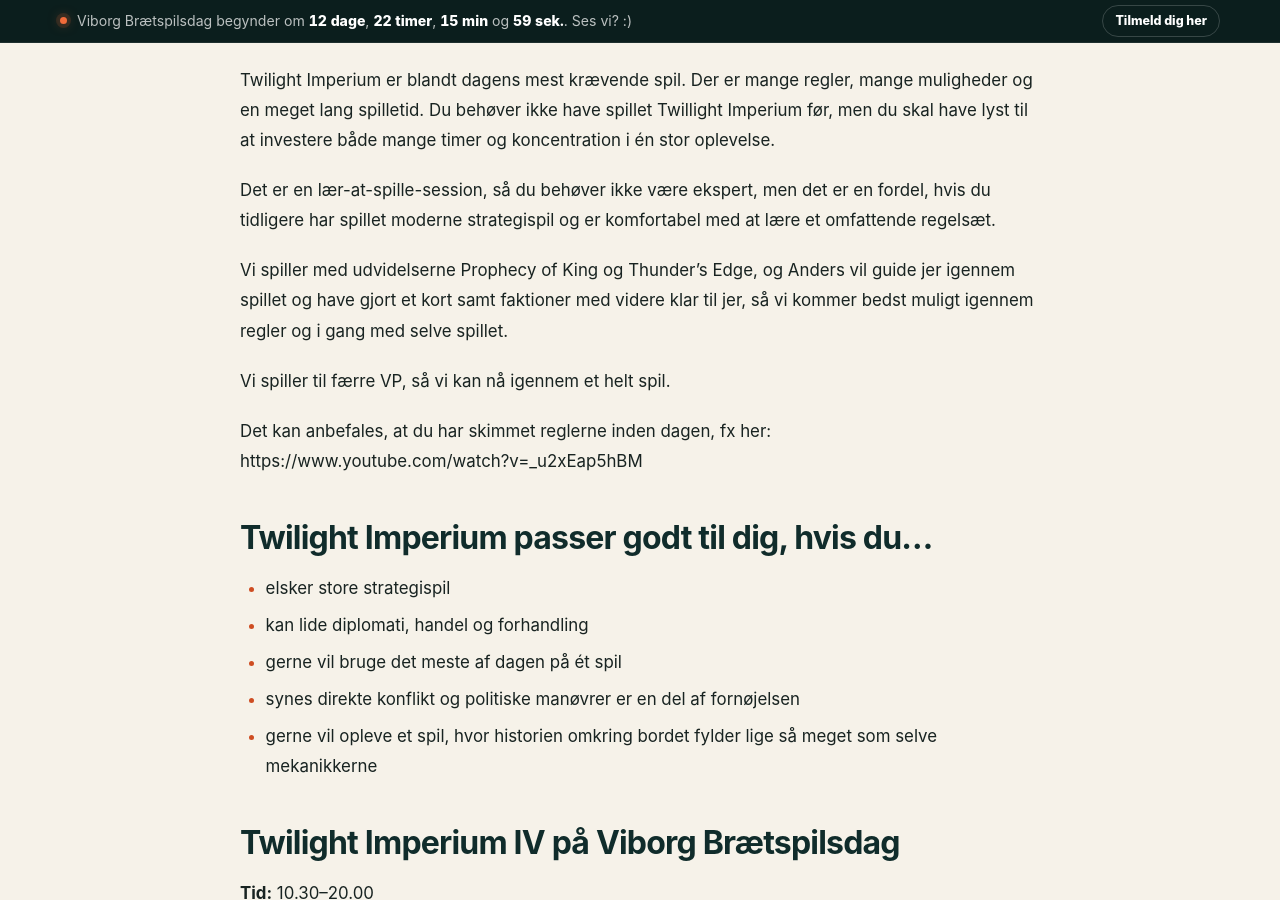
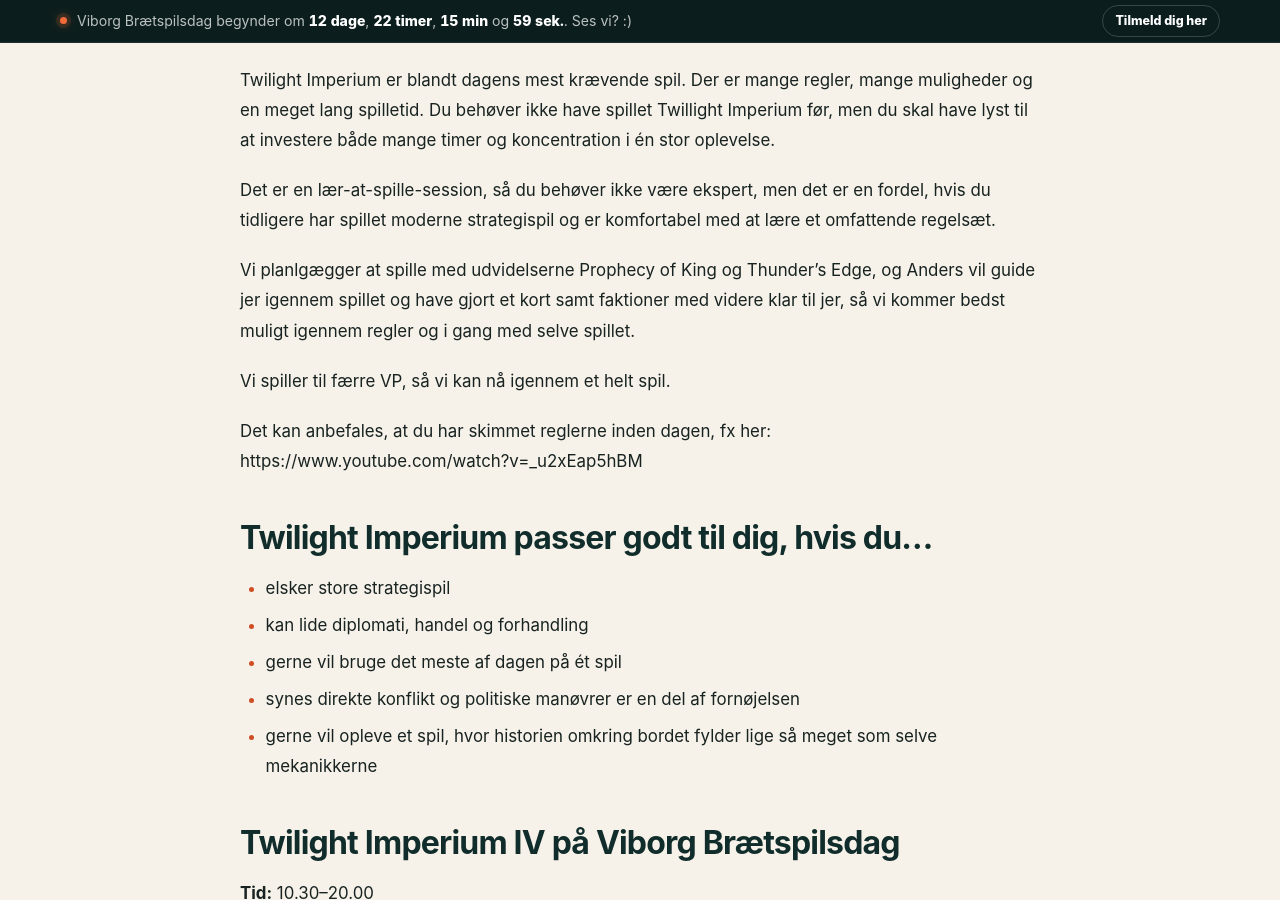
Before and after one commit to Andrejao/spilex, a Jekyll site: the page built from _posts/2026-09-15-twilight-imperium-iv.md, in a window 1280 px wide and 900 px high, scrolled down 1601 px. Built offline with Jekyll 4.4.1, drawn with Linux system fonts in a browser that asks for light colours.

Commit message:
Update 2026-09-15-twilight-imperium-iv.md

```diff
--- a/_posts/2026-09-15-twilight-imperium-iv.md
+++ b/_posts/2026-09-15-twilight-imperium-iv.md
@@ -40,7 +40,7 @@
 
 Det er en lær-at-spille-session, så du behøver ikke være ekspert, men det er en fordel, hvis du tidligere har spillet moderne strategispil og er komfortabel med at lære et omfattende regelsæt.
 
-Vi spiller med udvidelserne Prophecy of King og Thunder's Edge, og Anders vil guide jer igennem spillet og have gjort et kort samt faktioner med videre klar til jer, så vi kommer bedst muligt igennem regler og i gang med selve spillet.
+Vi planlgægger at spille med udvidelserne Prophecy of King og Thunder's Edge, og Anders vil guide jer igennem spillet og have gjort et kort samt faktioner med videre klar til jer, så vi kommer bedst muligt igennem regler og i gang med selve spillet.
 
 Vi spiller  til færre VP, så vi kan nå igennem et helt spil.
 
```
